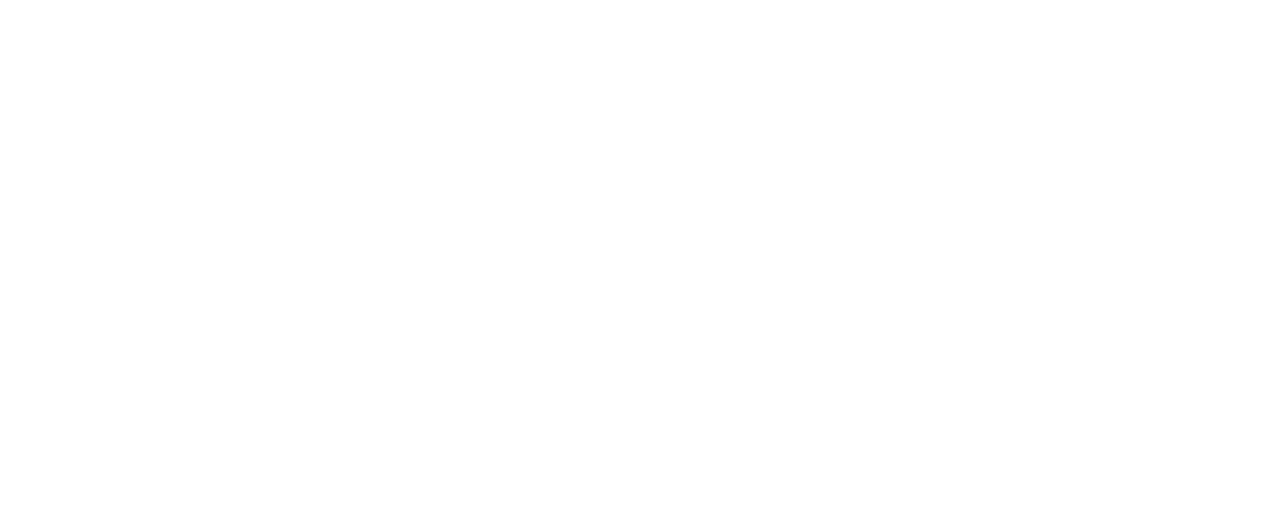
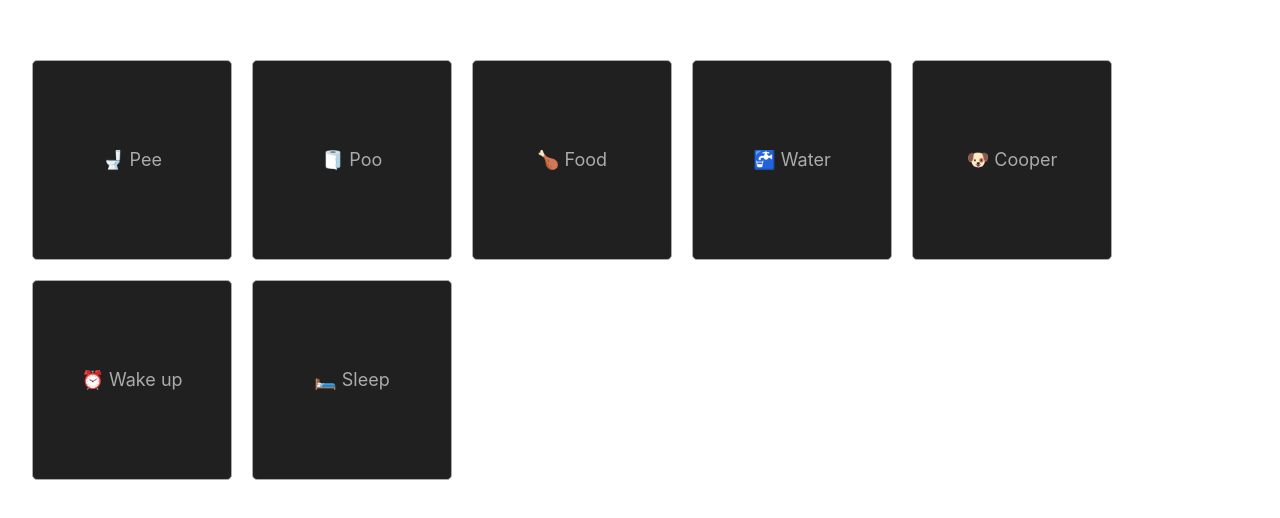
Before and after one commit to thenobody/frankie-app, a Vue app in the folder frankie-app-ui/: page / in a window 1280 px wide. Shown: the part 112-630 px from the top of the page. Built offline with nearby package versions, Linux system fonts and the light colour scheme.

Commit message:
Added stats

```diff
--- a/frankie-app-ui/package.json
+++ b/frankie-app-ui/package.json
@@ -12,11 +12,14 @@
     "lint": "eslint . --ext .vue,.js,.jsx,.cjs,.mjs,.ts,.tsx,.cts,.mts --fix --ignore-path .gitignore"
   },
   "dependencies": {
+    "date-fns": "^2.29.3",
+    "lodash-es": "^4.17.21",
     "vue": "^3.2.45"
   },
   "devDependencies": {
     "@rushstack/eslint-patch": "^1.1.4",
     "@types/jsdom": "^20.0.1",
+    "@types/lodash-es": "^4.17.6",
     "@types/node": "^18.11.12",
     "@vitejs/plugin-vue": "^4.0.0",
     "@vue/eslint-config-prettier": "^7.0.0",
--- a/frankie-app-ui/src/App.vue
+++ b/frankie-app-ui/src/App.vue
@@ -1,5 +1,26 @@
-<script setup lang="ts"></script>
+<script lang="ts">
+import EventButtons from "./components/EventButtons.vue";
+import Stats from "./components/Stats.vue";
 
-<template></template>
+export default {
+  components: {
+    EventButtons,
+    Stats,
+  },
+};
+</script>
 
-<style scoped></style>
+<template>
+  <main>
+    <Stats />
+    <EventButtons />
+  </main>
+</template>
+
+<style scoped>
+main {
+  display: flex;
+  flex-direction: column;
+  gap: 40px;
+}
+</style>
--- a/frankie-app-ui/src/assets/main.css
+++ b/frankie-app-ui/src/assets/main.css
@@ -1,4 +1,4 @@
-@import './base.css';
+@import "./base.css";
 
 #app {
   max-width: 1280px;
@@ -24,12 +24,9 @@
 @media (min-width: 1024px) {
   body {
     display: flex;
-    place-items: center;
   }
 
   #app {
-    display: grid;
-    grid-template-columns: 1fr 1fr;
-    padding: 0 2rem;
+    display: flex;
   }
 }
--- /dev/null
+++ b/frankie-app-ui/src/components/EventButton.vue
@@ -0,0 +1,78 @@
+<script lang="ts">
+import records from "../utils/records";
+
+export default {
+  props: {
+    kind: {
+      type: String,
+      required: true,
+    },
+    color: {
+      type: String,
+      default: "#ababab",
+    },
+  },
+  methods: {
+    handleClick() {
+      records.addKind(this.kind);
+    },
+    handleUndo() {
+      records.dropLast(this.kind);
+    },
+  },
+};
+</script>
+
+<template>
+  <div class="event-button" @click="handleClick">
+    <slot />
+    <button class="undo" @click.stop="handleUndo">undo</button>
+  </div>
+</template>
+
+<style scoped>
+.event-button {
+  border: 1px solid v-bind(color);
+  border-radius: 5px;
+  background-color: #202020;
+  width: 200px;
+  height: 200px;
+  color: v-bind(color);
+  /* color: #ababab; */
+  cursor: pointer;
+  font-size: 1.2em;
+  display: flex;
+  justify-content: center;
+  align-items: center;
+  position: relative;
+}
+
+.event-button:hover {
+  /* border: 1px solid #ababab; */
+  background-color: #404040;
+}
+
+.event-button:hover .undo {
+  display: block;
+  opacity: 100%;
+  transition: opacity 0.25s;
+  cursor: pointer;
+}
+
+.undo {
+  box-sizing: border-box;
+  width: 160px;
+  height: 30px;
+  position: absolute;
+  bottom: 20px;
+  opacity: 0;
+  background-color: transparent;
+  border: 1px solid #4a7946;
+  color: #4a7946;
+  border-radius: 5px;
+}
+
+.undo:hover {
+  background-color: #ffffff0d;
+}
+</style>
--- /dev/null
+++ b/frankie-app-ui/src/components/EventButtons.vue
@@ -0,0 +1,37 @@
+<script lang="ts">
+import EventButton from "./EventButton.vue";
+export default {
+  data() {
+    return {
+      buttons: [
+        { kind: "pee", text: "🚽 Pee" },
+        { kind: "poo", text: "🧻 Poo" },
+        { kind: "food", text: "🍗 Food" },
+        { kind: "water", text: "🚰 Water" },
+        { kind: "cooper", text: "🐶 Cooper" },
+        { kind: "wakeup", text: "⏰ Wake up" },
+        { kind: "sleep", text: "🛏️ Sleep" },
+      ],
+    };
+  },
+  components: {
+    EventButton,
+  },
+};
+</script>
+
+<template>
+  <div id="event-buttons">
+    <EventButton v-for="button in buttons" :kind="button.kind">{{
+      button.text
+    }}</EventButton>
+  </div>
+</template>
+
+<style scoped>
+#event-buttons {
+  display: flex;
+  flex-flow: row wrap;
+  gap: 20px;
+}
+</style>
--- /dev/null
+++ b/frankie-app-ui/src/components/Stats.vue
@@ -0,0 +1,64 @@
+<script lang="ts">
+import type { Record } from "@/utils/records";
+import records from "@/utils/records";
+import _ from "lodash-es";
+import { format, formatISO } from "date-fns";
+
+export default {
+  computed: {
+    mostRecent(): Map<String, String> {
+      const result: Map<String, String> = new Map();
+      records.entities.forEach((times: Array<number>, kind: String) => {
+        if (times.length > 0) {
+          const date = format(times[times.length - 1], "ppp");
+          result.set(kind, date);
+        }
+      });
+      return result;
+    },
+    counts(): Map<String, number> {
+      const result: Map<String, number> = new Map();
+      records.entities.forEach((times: Array<number>, kind: String) => {
+        if (times.length > 0) result.set(kind, times.length);
+      });
+      return result;
+    },
+  },
+};
+</script>
+
+<template>
+  <div id="stats">
+    <ul id="most-recent">
+      <li v-for="[kind, mostRecentTime] in mostRecent">
+        {{ kind }} @ {{ mostRecentTime }}
+      </li>
+    </ul>
+    <ul id="counts">
+      <li v-for="[kind, count] in counts">{{ kind }} x {{ count }}</li>
+    </ul>
+  </div>
+</template>
+
+<style scoped>
+#stats {
+  display: flex;
+  flex-direction: column;
+  gap: 20px;
+  min-height: 100px;
+}
+
+ul {
+  list-style-type: none;
+  display: flex;
+  flex-flow: row wrap;
+  gap: 10px;
+  padding: 0;
+}
+
+li {
+  border: 1px solid #202020;
+  border-radius: 5px;
+  padding: 5px 10px;
+}
+</style>
--- /dev/null
+++ b/frankie-app-ui/src/utils/records.ts
@@ -0,0 +1,23 @@
+import { reactive } from "vue";
+import _ from "lodash-es";
+
+export interface Record {
+  kind: string;
+  time: number;
+}
+
+export default reactive({
+  entities: new Map<String, Array<number>>(),
+  addKind(kind: string, time: number = _.now()) {
+    const times = this.entities.get(kind);
+    if (typeof times !== "undefined") {
+      times.push(time);
+    } else this.entities.set(kind, [time]);
+  },
+  dropLast(kind: string) {
+    const times = this.entities.get(kind);
+    if (typeof times !== "undefined") {
+      times.pop();
+    }
+  },
+});
```
Also changed, not shown: 1 other file (tests, documents, lock files or other folders).
